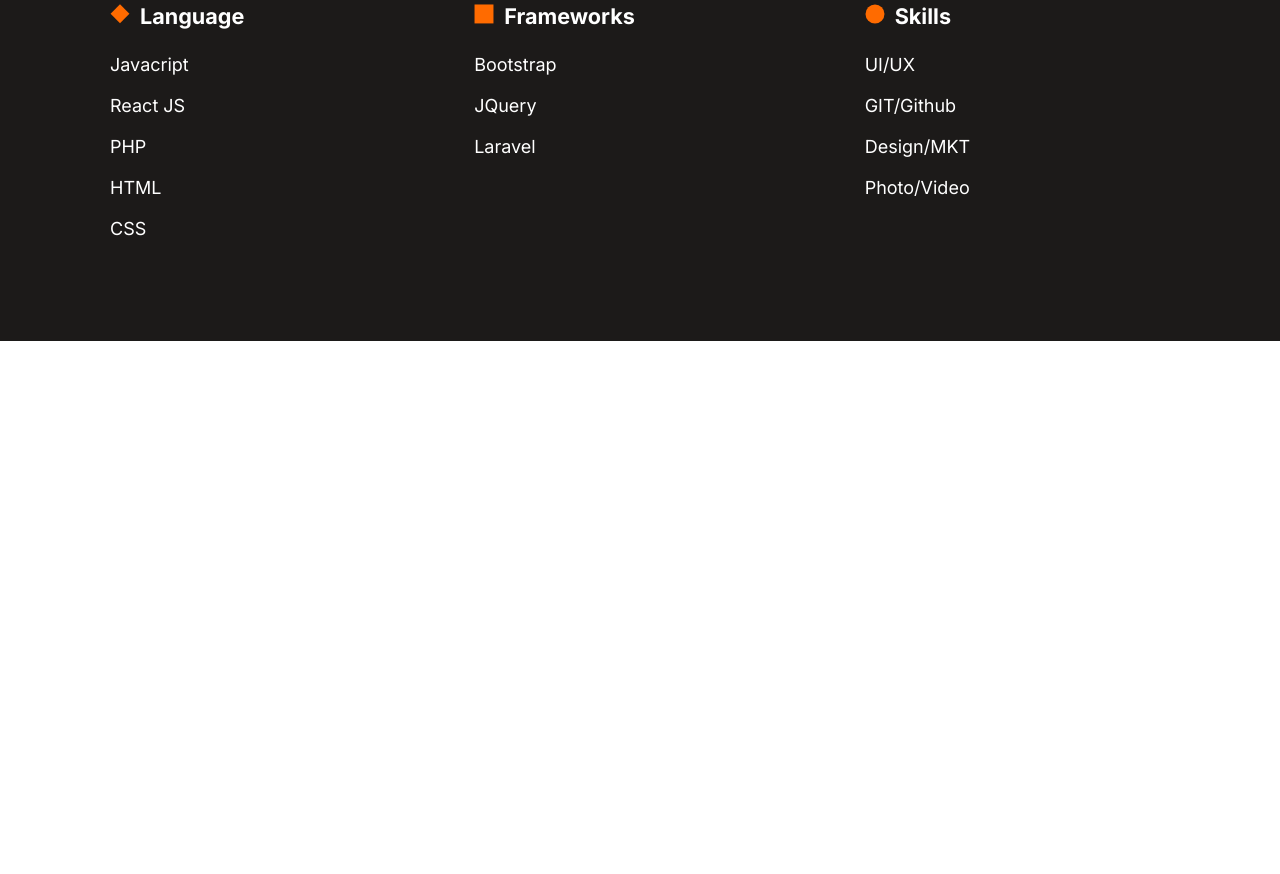
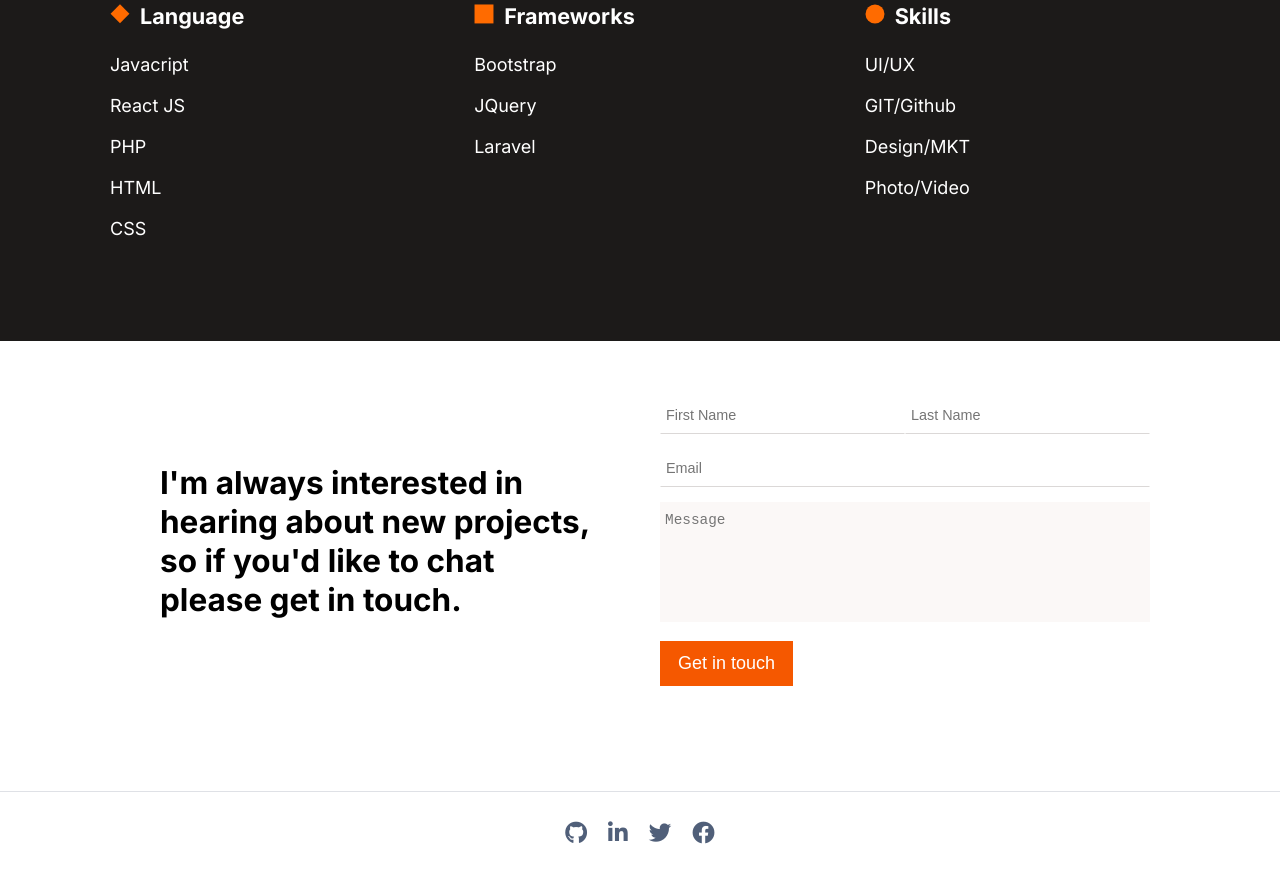
Before and after one commit to mgmediaweb/portfolio, a website: page index.html in a window 1280 px wide. Shown: the part 2513-3387 px from the top of the page. Before the commit the page ends 2854 px from the top, so only its background shows below. Drawn offline with Linux system fonts and the light colour scheme.

Commit message:
update portfolio with the contact form

```diff
--- a/Assets/css/style.css
+++ b/Assets/css/style.css
@@ -31,6 +31,38 @@
   height: 100%;
   position: absolute;
   width: auto;
+}
+
+header {
+  background-color: #3f3c3c;
+  left: 0;
+  padding: 10px;
+  position: fixed;
+  top: 0;
+  width: 100%;
+  z-index: 1000;
+}
+
+input {
+  border: solid 1px white;
+  border-bottom: 1px solid #dbd8d7;
+  box-sizing: border-box;
+  font-size: 0.8rem;
+  margin-bottom: 15px;
+  padding: 10px 5px;
+  width: 100%;
+}
+
+textarea {
+  background-color: #fbf8f7;
+  border: none;
+  box-sizing: border-box;
+  font-size: 0.8rem;
+  height: 120px;
+  margin-bottom: 15px;
+  padding: 10px 5px;
+  resize: none;
+  width: 100%;
 }
 
 .work-btn {
@@ -85,17 +117,32 @@
   list-style: none;
 }
 
+.features ul {
+  list-style: none;
+}
+
+.social-icons ul {
+  list-style: none;
+}
+
+#contact ul {
+  border-top: solid 1px #dfe1e6;
+  margin-top: 50px;
+  padding: 15px 0;
+  text-align: center;
+}
+
 nav ul li {
   display: inline;
   font-size: 0.9rem;
   margin: 0 10px;
 }
 
-.lang-tag {
-  list-style: none;
+.features ul li {
+  padding-bottom: 20px;
 }
 
-.lang-tag li {
+.lang-tag ul li {
   background-color: rgba(100, 100, 100, 0.75);
   display: inline-block;
   font-size: 0.7rem;
@@ -103,14 +150,21 @@
   padding: 7px;
 }
 
-header {
-  background-color: #3f3c3c;
-  left: 0;
-  padding: 10px;
-  position: fixed;
-  top: 0;
-  width: 100%;
-  z-index: 1000;
+.latest-work .lang-tag li {
+  background: none;
+  border: solid 1px #000;
+  display: inline-block;
+  font-size: 0.8rem;
+  margin: 0 10px 10px 0;
+  padding: 7px;
+}
+
+#contact ul li {
+  display: inline-block;
+}
+
+.lang-tag {
+  list-style: none;
 }
 
 header a {
@@ -121,11 +175,40 @@
   text-decoration: none;
 }
 
+a:hover {
+  background-color: #b94200;
+  text-decoration: none;
+}
+
 .social-icons a {
   background: none;
   color: white;
   margin: 0;
   padding: 0;
+}
+
+.work-gallery a {
+  background: none;
+  margin: 0;
+  padding: 0;
+}
+
+header a:hover {
+  background: none;
+  color: white;
+  opacity: 0.75;
+  text-decoration: underline;
+}
+
+.social-icons a:hover {
+  background: none;
+  color: #f55800;
+}
+
+#contact li a {
+  background: none;
+  color: #505f79;
+  padding: 0 8px;
 }
 
 section {
@@ -160,8 +243,39 @@
   width: 100%;
 }
 
+#contact {
+  min-height: 400px;
+}
+
+.contact-container {
+  align-items: center;
+  display: flex;
+  min-height: 400px;
+  flex-direction: row;
+}
+
 #cover p {
   line-height: 1.75rem;
+}
+
+#contact p {
+  box-sizing: border-box;
+  font-size: 1.75rem;
+  font-weight: bold;
+  padding: 20px 50px;
+  width: 50%;
+}
+
+#contact .contact-form {
+  box-sizing: border-box;
+  height: auto;
+  padding: 20px;
+  width: 50%;
+}
+
+#contact .field_name {
+  float: left;
+  width: 50%;
 }
 
 #about .content-info {
@@ -225,6 +339,10 @@
   padding-right: 20px;
 }
 
+.clear {
+  clear: both;
+}
+
 .features {
   display: grid;
   grid-template-columns: auto auto auto;
@@ -236,14 +354,6 @@
 .features h4 {
   font-size: 1.2rem;
   margin-bottom: 25px;
-}
-
-.features ul {
-  list-style: none;
-}
-
-.features ul li {
-  padding-bottom: 20px;
 }
 
 .features .feature-item {
@@ -283,14 +393,6 @@
 .latest-work .lang-tag {
   list-style: none;
   margin-bottom: 20px;
-}
-
-.latest-work .lang-tag li {
-  border: solid 1px #000;
-  display: inline-block;
-  font-size: 0.8rem;
-  margin: 0 10px 10px 0;
-  padding: 7px;
 }
 
 .main-presentation {
@@ -337,26 +439,11 @@
   width: 80px;
 }
 
-.social-icons ul {
-  list-style: none;
-}
-
 .work-gallery {
   display: grid;
   grid-template-columns: auto auto auto;
   column-gap: 30px;
   row-gap: 30px;
-}
-
-.work-gallery a {
-  background: none;
-  margin: 0;
-  padding: 0;
-}
-
-a:hover {
-  background-color: #b94200;
-  text-decoration: none;
 }
 
 article:hover {
@@ -371,15 +458,22 @@
   display: block;
 }
 
-header a:hover {
+#contact li a:hover {
   background: none;
-  color: white;
-  opacity: 0.75;
-  text-decoration: underline;
+  color: #242a36;
 }
 
-.social-icons a:hover {
-  color: #f55800;
+.submit_btn {
+  border: none;
+  background-color: #f55800;
+  color: white;
+  font-size: 1rem;
+  padding: 12px 18px;
+}
+
+.submit_btn:hover {
+  background-color: #b94200;
+  cursor: pointer;
 }
 
 /* Setup for mobile devices with screen is 500px */
@@ -402,6 +496,30 @@
   #about .content-info {
     box-sizing: border-box;
     padding: 0 20px;
+    width: 100%;
+  }
+
+  .contact-container {
+    display: block;
+    padding: 100px 0;
+  }
+
+  #contact p {
+    box-sizing: border-box;
+    padding: 20px;
+    font-size: 1.75rem;
+    font-weight: bold;
+    width: 100%;
+  }
+
+  #contact .contact-form {
+    box-sizing: border-box;
+    padding: 20px;
+    width: 100%;
+  }
+
+  #contact .field_name {
+    float: none;
     width: 100%;
   }
 
--- a/index.html
+++ b/index.html
@@ -49,7 +49,7 @@
             </div>
         </div>
     </section>
-    <section id="portfolio" class="works">
+    <section id="portfolio">
         <div class="container">
             <h2><span>My Recent Works</span></h2>
             <div class="latest-work">
@@ -130,7 +130,7 @@
                     <article>
                         <img src="Assets/portfolio/web-inmobiliaramataquito.jpg" alt="" />
                         <div class="work-info">
-                            <h4>Inmobilia Mataquito</h4>
+                            <h4>Inmobiliaria Mataquito</h4>
                             <p>Website listing properties available for rent, identifies their locations and nearby points of interest on a map.</p>
                             <ul class="lang-tag">
                                 <li>HTML</li>
@@ -224,5 +224,30 @@
             </div>
         </div>
     </section>
+
+    <section id="contact">
+        <div class="container contact-container">
+            <p>I'm always interested in hearing about new projects, so if you'd like to chat please get in touch.</p>
+            <div class="contact-form">
+                <form
+                    action="https://formspree.io/f/xjvlpyyp"
+                    method="POST"
+                >
+                    <input type="text" name="first_name" class="field_name" placeholder="First Name" maxlength="30" required>
+                    <input type="text" name="last_name" class="field_name" placeholder="Last Name" maxlength="30" required>
+                    <input type="email" name="email" placeholder="Email" required>
+                    <textarea name="message" placeholder="Message" maxlength="500" required></textarea>
+                    <button type="submit" class="submit_btn">Get in touch</button>
+                </form>
+            </div>
+        </div>
+
+        <ul>
+            <li><a href="https://github.com/mgmediaweb" target="new"><i class="fab fa-github social-icon"></i></a></li>
+            <li><a href="https://www.linkedin.com/in/gonzalo-medina-g/" target="new"><i class="fab fa-linkedin-in social-icon"></i></a></li>
+            <li><a href="https://twitter.com/GonzoMedinaDev" target="new"><i class="fab fa-twitter social-icon"></i></a></li>
+            <li><a href="https://www.facebook.com/Gonzobike/" target="new"><i class="fab fa-facebook social-icon"></i></a></li>
+        </ul>
+    </section>
 </body>
 </html>
```
